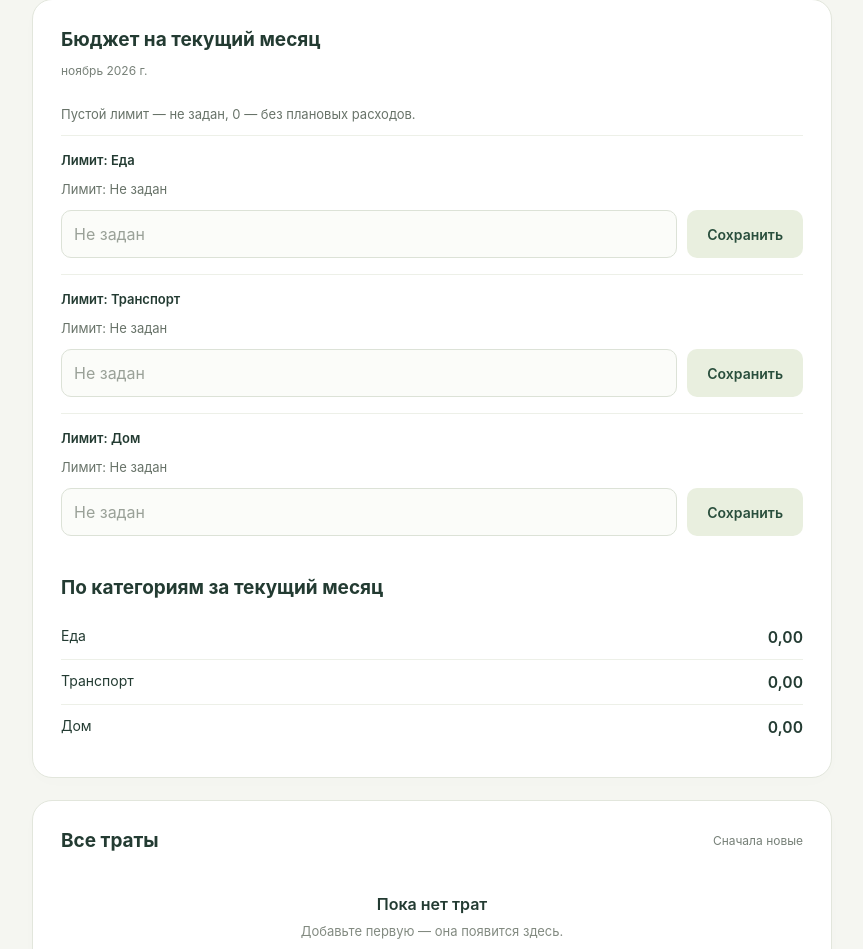
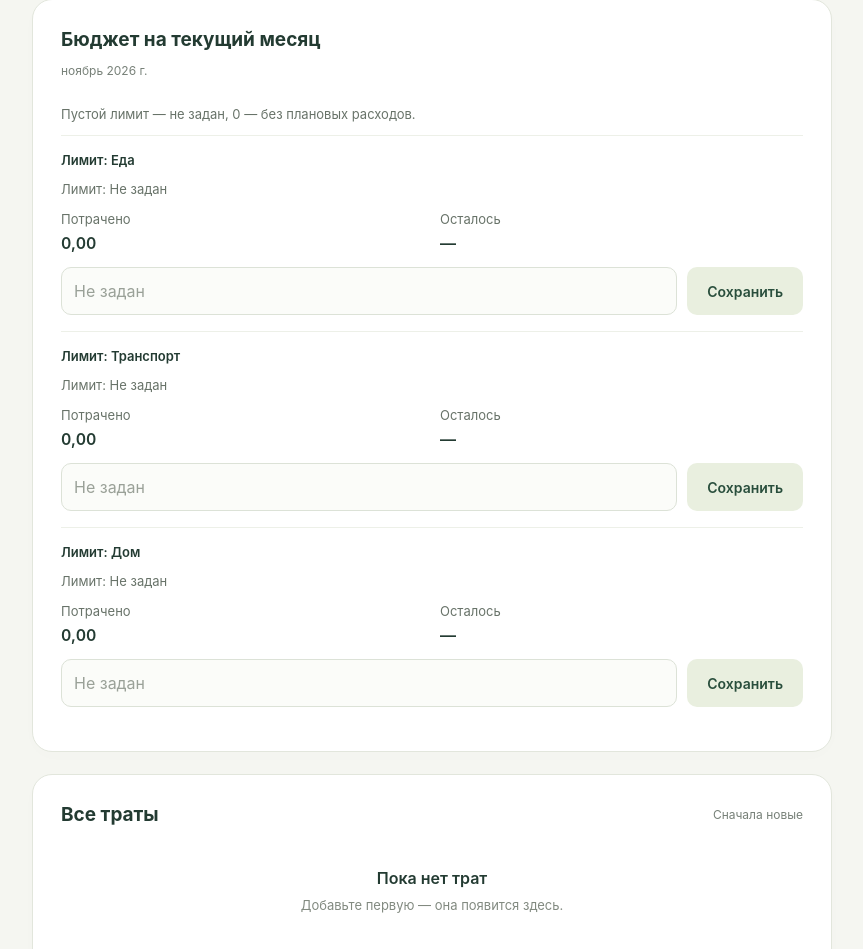
Before and after one commit to MARATARAY/Uchet-rashodov, a plain HTML site: page index.html in a window 1280 px wide. Shown: the part 657-1606 px from the top of the page, without its empty margins (208-1071 px from the left). Drawn offline with Linux system fonts and the light colour scheme.

Commit message:
Обновить правила и расчёт бюджета по категориям

```diff
--- a/index.html
+++ b/index.html
@@ -36,12 +36,10 @@
       <div><p id="total-title">Итого за текущий месяц</p><span id="month-label"></span></div>
       <strong id="month-total" aria-live="polite">0,00</strong>
     </section>
-    <section class="card category-summary" aria-labelledby="category-totals-title">
+    <section class="card category-summary" aria-labelledby="budget-title">
       <div class="section-heading"><div><h2 id="budget-title">Бюджет на текущий месяц</h2><p id="budget-month" class="quiet"></p></div></div>
       <p class="limit-help">Пустой лимит — не задан, 0 — без плановых расходов.</p>
       <div id="category-limits" role="group" aria-labelledby="budget-title"></div>
-      <div class="section-heading"><h2 id="category-totals-title">По категориям за текущий месяц</h2></div>
-      <dl id="category-totals" class="category-totals"></dl>
     </section>
     <section class="card history" aria-labelledby="history-title">
       <div class="section-heading"><h2 id="history-title">Все траты</h2><span class="quiet">Сначала новые</span></div>
--- a/script.js
+++ b/script.js
@@ -35,9 +35,11 @@ function parseAmount(value, allowZero = false) {
 
 function formatMoney(cents) {
   // Format the integer and fractional parts separately to preserve exact cents.
-  const whole = BigInt(cents) / 100n;
-  const fraction = String(BigInt(cents) % 100n).padStart(2, "0");
-  return moneyFormatter.format(whole).replace(/,\d{2}$/, `,${fraction}`);
+  const value = BigInt(cents);
+  const absolute = value < 0n ? -value : value;
+  const whole = absolute / 100n;
+  const fraction = String(absolute % 100n).padStart(2, "0");
+  return `${value < 0n ? "−" : ""}${moneyFormatter.format(whole).replace(/,\d{2}$/, `,${fraction}`)}`;
 }
 
 function error(field, message) {
@@ -114,10 +116,27 @@ function renderLimits() {
     label.htmlFor = `limit-${index}`;
     label.textContent = `Лимит: ${name}`;
     const saved = document.createElement("p");
+    saved.id = `limit-saved-${index}`;
     saved.className = "limit-saved";
     saved.setAttribute("aria-live", "polite");
     const limit = (state.budgets[month] || []).find((item) => item.category === name);
     saved.textContent = limit ? `Лимит: ${formatMoney(limit.cents)}` : "Лимит: Не задан";
+    const summary = document.createElement("dl");
+    summary.className = "budget-values";
+    for (const [key, title] of [["spent", "Потрачено"], ["remaining", "Осталось"]]) {
+      const pair = document.createElement("div");
+      const term = document.createElement("dt");
+      term.textContent = title;
+      const amount = document.createElement("dd");
+      amount.id = `limit-${key}-${index}`;
+      pair.append(term, amount);
+      summary.append(pair);
+    }
+    const warning = document.createElement("p");
+    warning.id = `limit-warning-${index}`;
+    warning.className = "budget-warning";
+    warning.setAttribute("role", "status");
+    warning.hidden = true;
     const controls = document.createElement("div");
     controls.className = "limit-controls";
     const input = document.createElement("input");
@@ -137,7 +156,7 @@ function renderLimits() {
     message.className = "error";
     message.setAttribute("aria-live", "polite");
     controls.append(input, button);
-    form.append(label, saved, controls, message);
+    form.append(label, saved, summary, warning, controls, message);
     form.addEventListener("submit", (event) => {
       event.preventDefault();
       if (month !== today().slice(0, 7)) {
@@ -163,6 +182,7 @@ function renderLimits() {
       }
       saved.textContent = empty ? "Лимит: Не задан" : `Лимит: ${formatMoney(cents)}`;
       input.value = empty ? "" : `${Math.floor(cents / 100)},${String(cents % 100).padStart(2, "0")}`;
+      renderExpenses();
       $("status").textContent = empty ? `Лимит категории «${name}» снят.` : `Лимит категории «${name}» сохранён.`;
     });
     fragment.append(form);
@@ -181,18 +201,20 @@ function renderExpenses() {
     categoryTotals.set(item.category, categoryTotals.get(item.category) + BigInt(item.cents));
   }
   $("month-total").textContent = formatMoney(total);
-  const totalsFragment = document.createDocumentFragment();
-  for (const [name, cents] of categoryTotals) {
-    const row = document.createElement("div");
-    row.className = "category-total-row";
-    const label = document.createElement("dt");
-    label.textContent = name;
-    const amount = document.createElement("dd");
-    amount.textContent = formatMoney(cents);
-    row.append(label, amount);
-    totalsFragment.append(row);
-  }
-  $("category-totals").replaceChildren(totalsFragment);
+  const limits = new Map((state.budgets[month] || []).map((item) => [item.category, BigInt(item.cents)]));
+  state.categories.forEach((name, index) => {
+    const spent = categoryTotals.get(name);
+    const limit = limits.get(name);
+    const remaining = limit === undefined ? null : limit - spent;
+    $(`limit-saved-${index}`).textContent = limit === undefined ? "Лимит: Не задан" : `Лимит: ${formatMoney(limit)}`;
+    $(`limit-spent-${index}`).textContent = formatMoney(spent);
+    $(`limit-remaining-${index}`).textContent = remaining === null ? "—" : formatMoney(remaining);
+    const warning = $(`limit-warning-${index}`);
+    const overspent = remaining !== null && remaining < 0n;
+    warning.textContent = overspent ? `Перерасход: ${formatMoney(-remaining)}` : "";
+    warning.hidden = !overspent;
+    $(`limit-remaining-${index}`).className = overspent ? "budget-overrun" : "";
+  });
   $("month-label").textContent = new Intl.DateTimeFormat("ru-RU", { month: "long", year: "numeric" }).format(new Date());
   $("empty-state").hidden = state.expenses.length > 0;
   const fragment = document.createDocumentFragment();
--- a/styles.css
+++ b/styles.css
@@ -39,18 +39,16 @@ button:hover { background: #1c3d2d; }
 .history .section-heading { margin-bottom: 8px; }
 .category-summary { margin-bottom: 22px; }
 .category-summary .section-heading { margin-bottom: 16px; }
-.category-totals { margin: 0; }
 .limit-help, .limit-saved { font-size: 13px; color: #687369; overflow-wrap: anywhere; }
 .limit-form { min-width: 0; padding: 16px 0; border-top: 1px solid #edf0e8; }
 .limit-form label { overflow-wrap: anywhere; }
 .limit-controls { display: flex; gap: 10px; }
 .limit-controls input { flex: 1; width: 0; }
-#category-limits { margin-bottom: 24px; }
-.category-total-row { display: grid; grid-template-columns: minmax(0, 1fr) minmax(0, 1fr); gap: 16px; padding: 12px 0; border-bottom: 1px solid #edf0e8; }
-.category-total-row:last-child { border-bottom: 0; }
-.category-total-row dt, .category-total-row dd { margin: 0; overflow-wrap: anywhere; }
-.category-total-row dt { font-size: 14px; }
-.category-total-row dd { text-align: right; font-weight: 600; font-variant-numeric: tabular-nums; }
+.budget-values { display: grid; grid-template-columns: repeat(2, minmax(0, 1fr)); gap: 16px; margin: 14px 0; }
+.budget-values dt { color: #687369; font-size: 13px; }
+.budget-values dd { margin: 6px 0 0; font-weight: 600; font-variant-numeric: tabular-nums; overflow-wrap: anywhere; }
+.budget-overrun { color: #a33e2e; }
+.budget-warning { margin: 12px 0; padding: 12px; border-left: 3px solid #a33e2e; border-radius: 6px; background: #fff3ee; color: #a33e2e; font-size: 14px; overflow-wrap: anywhere; }
 .expense-actions { display: flex; flex-direction: column; align-items: stretch; gap: 8px; min-width: 0; }
 .delete-expense { background: #fff3ee; color: #a33e2e; padding: 10px 12px; min-height: 44px; }
 .delete-expense:hover { background: #f9e4dc; }
```
Also changed, not shown: 3 other files.
